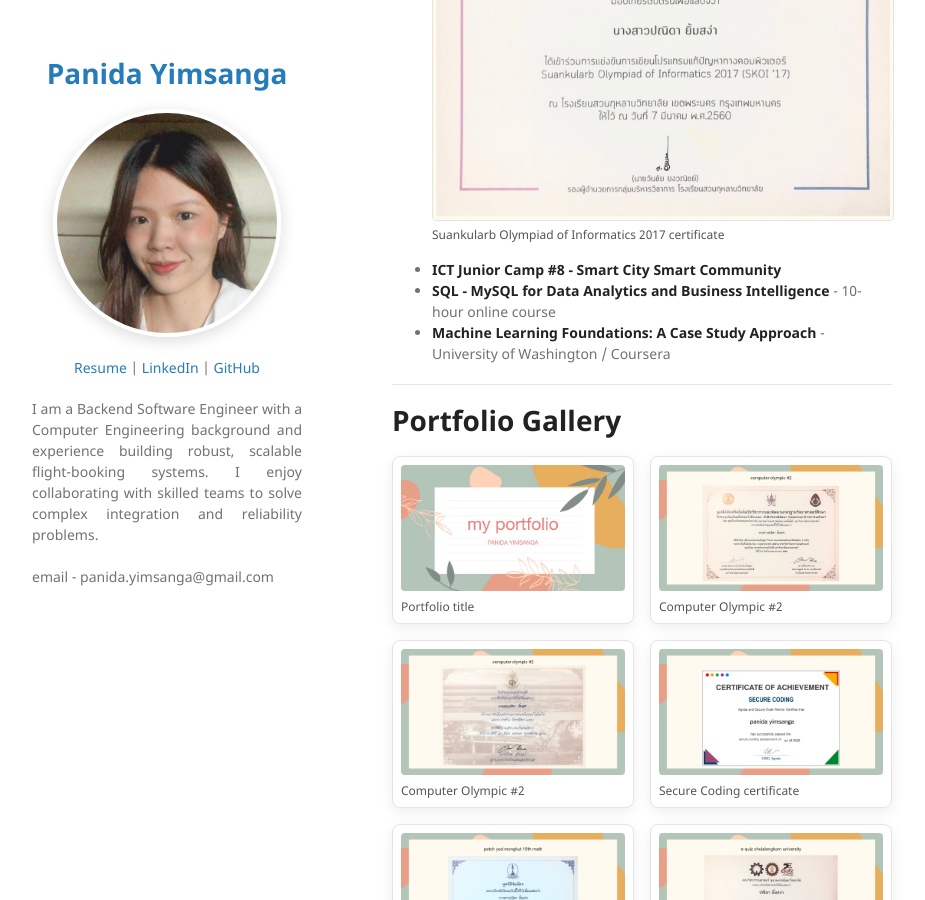
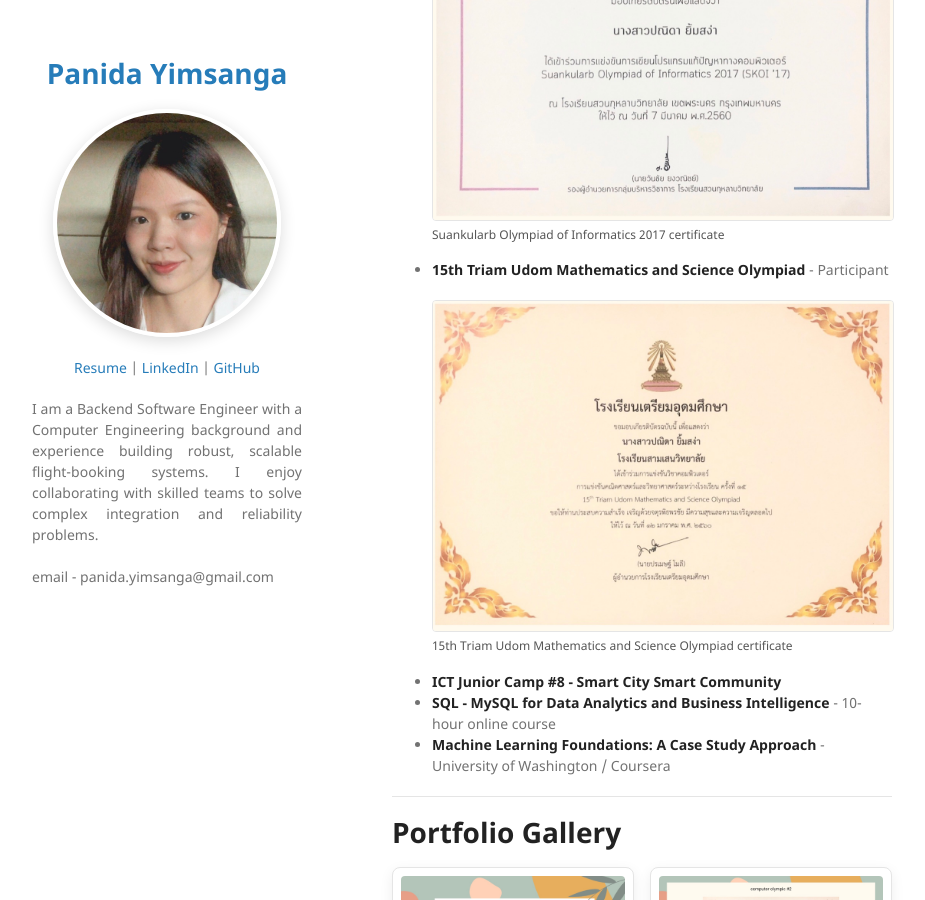
Before and after one commit to sarasix/sarasix.github.io, a Jekyll site: the page built from index.md, in a window 1280 px wide and 900 px high, scrolled down 10081 px. Shown: the whole window, without its empty margins (178-1103 px from the left). Built offline with Jekyll 4.4.1, drawn with Linux system fonts in a browser that asks for light colours; our own code applies the rules of GitHub Pages for plain Markdown files.

Commit message:
Add Triam Udom Olympiad certificate

```diff
--- a/index.md
+++ b/index.md
@@ -278,6 +278,15 @@ Developed image-processing and game-AI projects, including a bacteria detection
     </figure>
   </div>
 
+* **15th Triam Udom Mathematics and Science Olympiad** - Participant
+
+  <div class="award-gallery">
+    <figure>
+      <img src="/assets/img/awards/triam-udom-math-science-olympiad-15.jpg" alt="15th Triam Udom Mathematics and Science Olympiad certificate">
+      <figcaption>15th Triam Udom Mathematics and Science Olympiad certificate</figcaption>
+    </figure>
+  </div>
+
 * **ICT Junior Camp #8 - Smart City Smart Community**
 * **SQL - MySQL for Data Analytics and Business Intelligence** - 10-hour online course
 * **Machine Learning Foundations: A Case Study Approach** - University of Washington / Coursera
```
Also changed, not shown: assets/img/awards/triam-udom-math-science-olympiad-15.jpg (added).
